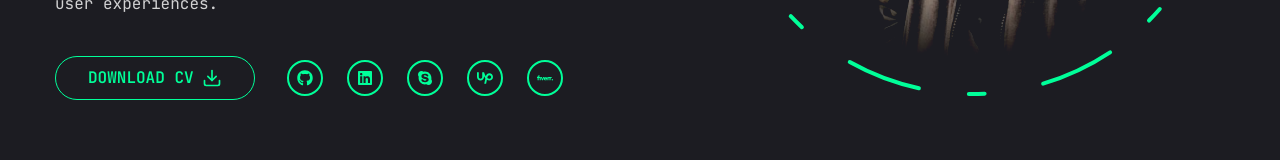
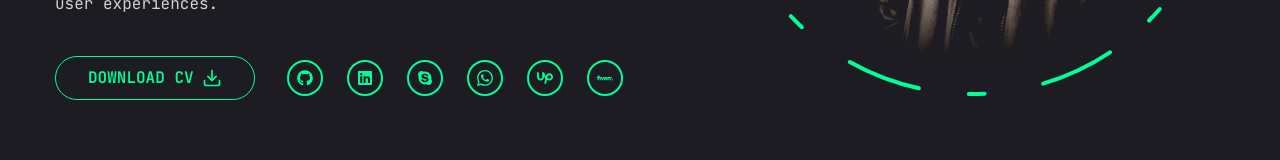
Before and after one commit to ahmadkamran710788/Ahmad-Potfolio, a Next.js app: page / in a window 1280 px wide. Shown: the part 577-737 px from the top of the page. Built offline with nearby package versions, Linux system fonts and the light colour scheme.

Commit message:
we are done with whatsapp update

```diff
--- a/app/layout.jsx
+++ b/app/layout.jsx
@@ -15,7 +15,7 @@ const jetbrainsMono = JetBrains_Mono({
 
 // Metadata for the page
 export const metadata = {
-  title: "Create Next App",
+  title: "Ahmad Kamran",
   description: "Generated by create next app",
 };
 
--- a/components/Social.jsx
+++ b/components/Social.jsx
@@ -7,8 +7,9 @@ import {
   FaYoutube,
   FaTwitter,
   FaSkype,
+  FaWhatsapp,
 } from "react-icons/fa";
-import { SiUpwork, SiFiverr } from "react-icons/si";
+import { SiUpwork, SiFiverr, SiWhatsapp } from "react-icons/si";
 // import { FaUpwork, FaFiverr } from "react-icons/fa";
 
 const social = [
@@ -18,9 +19,13 @@ const social = [
     path: "https://www.linkedin.com/in/ahmad-kamran-13272b205/",
   },
   { icon: <FaSkype />, path: "https://join.skype.com/invite/tL0d4osHYeV3" },
+  { icon: <SiWhatsapp />, path: "https://wa.me/923055519806" },
   // { icon: <FaTwitter />, path: "" },
-  { icon: <SiUpwork />, path: "" },
-  { icon: <SiFiverr />, path: "" },
+  {
+    icon: <SiUpwork />,
+    path: "https://www.upwork.com/freelancers/~013bb7a4c009e30283?s=1017484851352698949",
+  },
+  { icon: <SiFiverr />, path: "https://www.fiverr.com/s/bdzgvLX" },
 ];
 export default function Social({ containerStyle, iconStyle }) {
   return (
```
